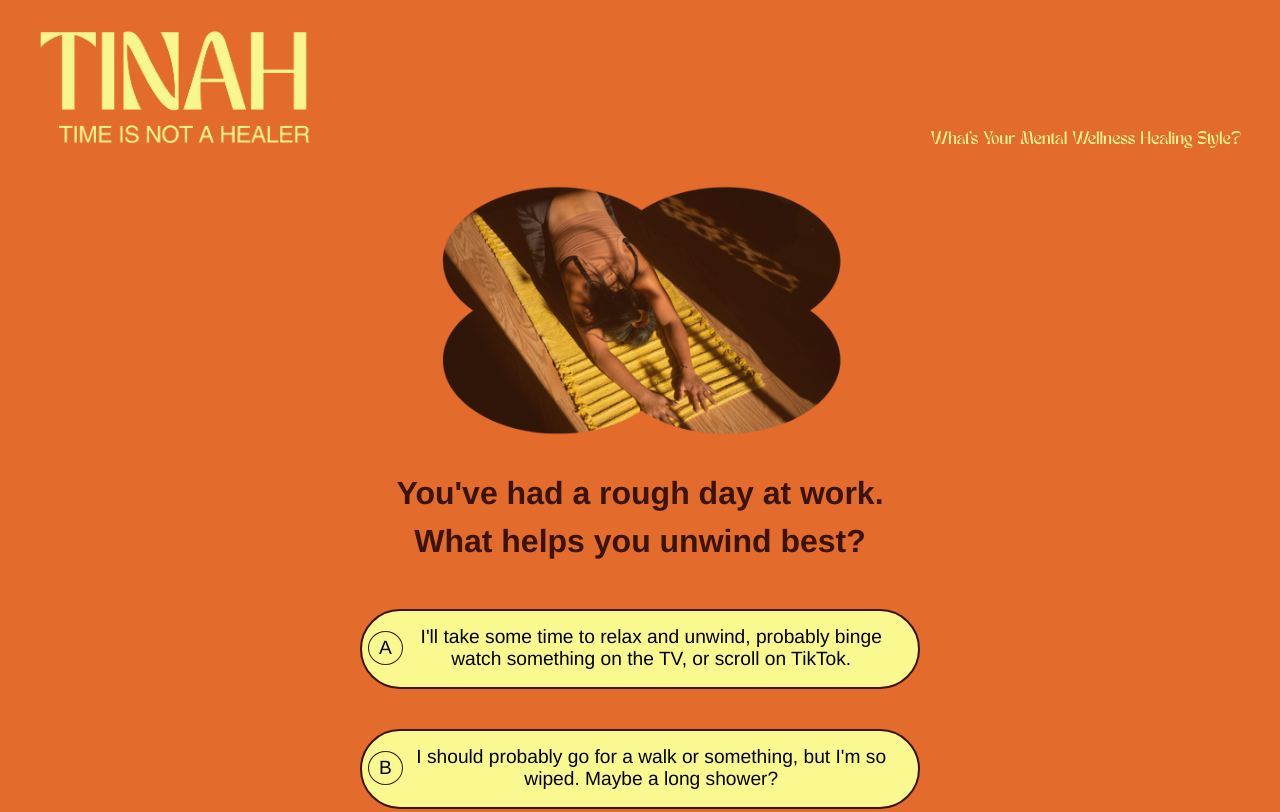
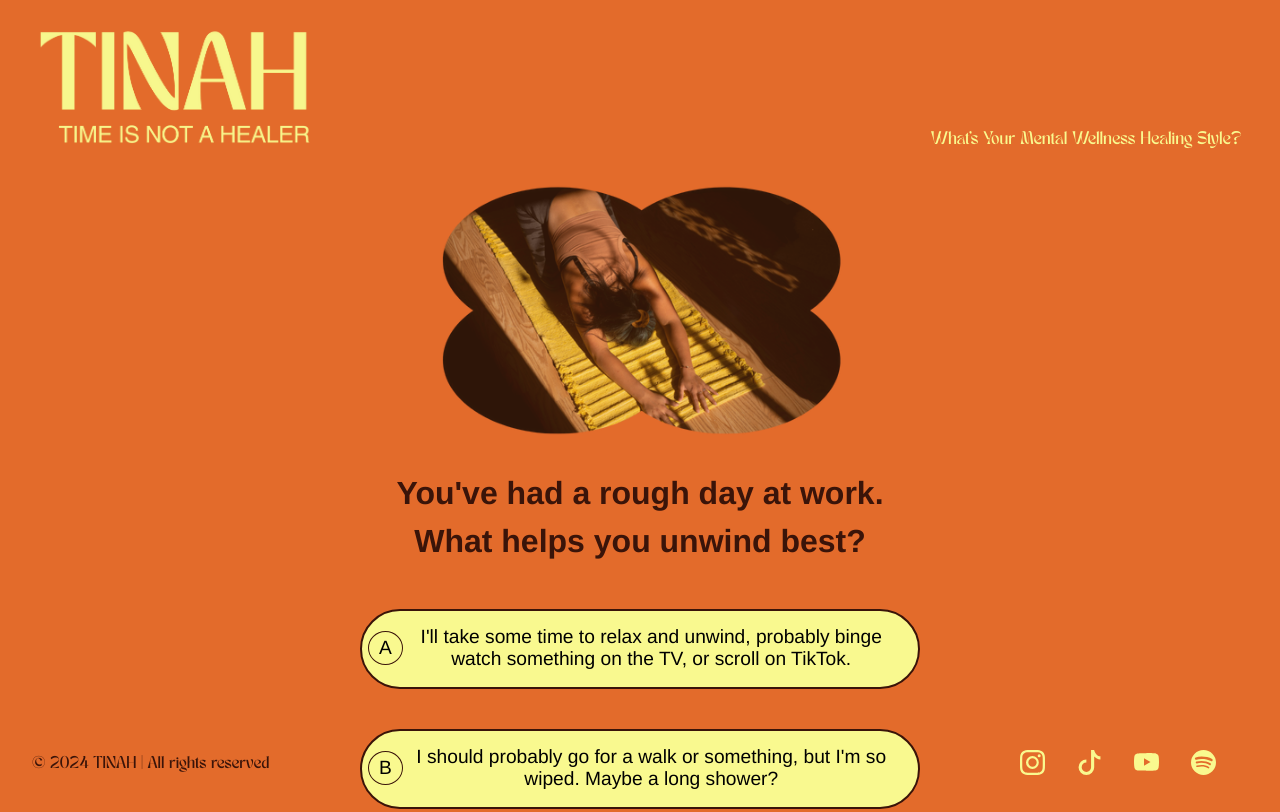
Before and after one commit to isobeledmonds/tinah, a plain HTML site: page question_1.html in a window 1280 px wide. Shown: the top 812 px of the page. Drawn offline with Linux system fonts and the light colour scheme.

Commit message:
Update questions-converted.css

```diff
--- a/questions-converted.css
+++ b/questions-converted.css
@@ -151,12 +151,18 @@ header p {
 }
 
 footer {
+    position: fixed;
+    bottom: 0;
+    width: 100%;
+    box-sizing: border-box;
     display: flex;
     justify-content: space-between;
     padding: 1rem 2rem;
-    color: #3A1409;
+    color:#3A1409;
     font-size: 0.75rem;
     align-items: center;
+
+
 }
 
 .social-list {
```
